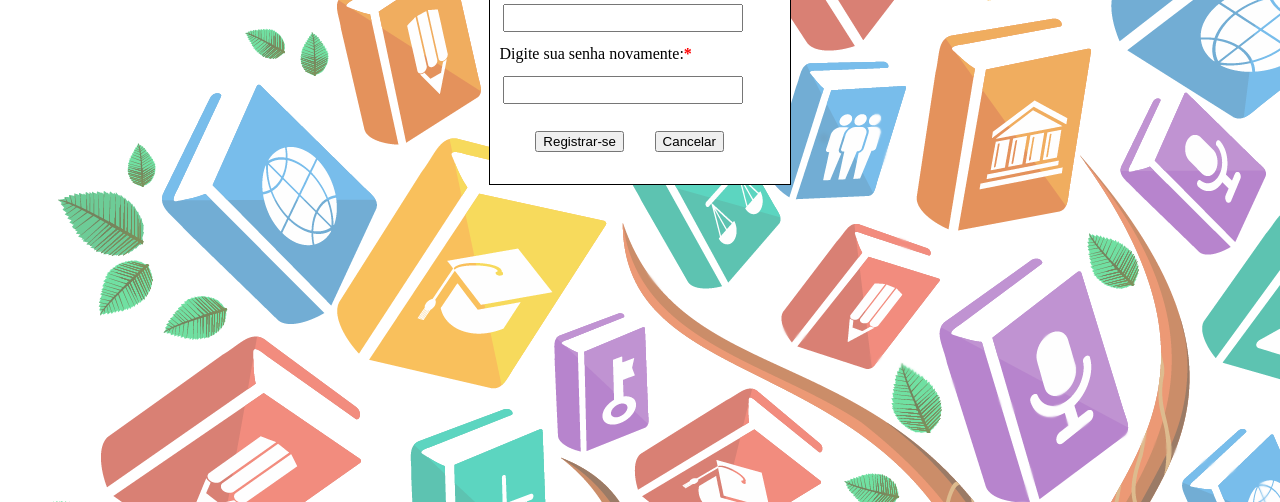
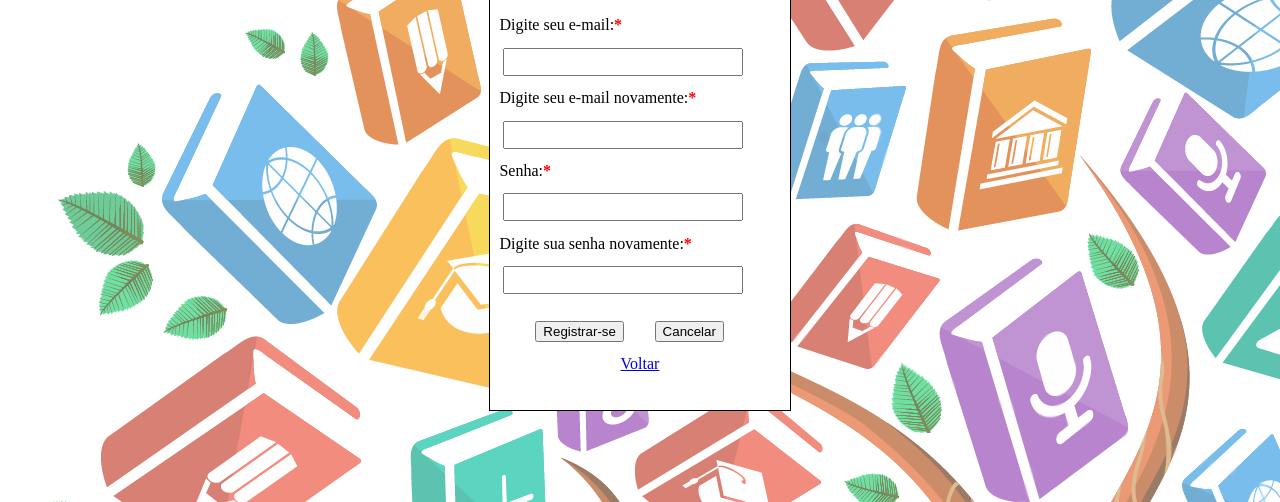
Before and after one commit to GustavoGSantos/CursoWebDeveloper, a plain HTML site: page WebDeveloper/LoginRegister/register.html in a window 1280 px wide. Shown: the part 298-800 px from the top of the page. Drawn offline with Linux system fonts and the light colour scheme.

Commit message:
Ajustes na tela de registro

```diff
--- a/WebDeveloper/LoginRegister/register.html
+++ b/WebDeveloper/LoginRegister/register.html
@@ -10,10 +10,8 @@
 </head>
 
 <body class="bg">
-    <header>
-    </header>
     <div>
-        <div class="flexCenterWrap">
+        <div class="flexCenterWrap mt-13">
             <form method="POST">
                 <h1 class="alignCenter">Cadastro</h1>
                 <span class="required marginLabel marginBot">*</span><label class="marginBot obrigatorio">Campos
@@ -40,6 +38,9 @@
                 <br>
                 <input class="marginLeft flex-container" type="submit" value="Registrar-se" name="register">
                 <input type="reset" value="Cancelar" name="cancel">
+                <div class="alignCenter">
+                    <a class="alignCenter" href="index.html" id="voltar">Voltar</a>
+                </div>
                 <br>
             </form>
         </div>
--- a/WebDeveloper/LoginRegister/style.css
+++ b/WebDeveloper/LoginRegister/style.css
@@ -4,7 +4,11 @@
 }
 
 .mt-12 {
-    padding-top: 1.2cm
+    padding-top: 5%
+}
+
+.mt-13 {
+    padding-top: 15%
 }
 
 .viewport {
```
